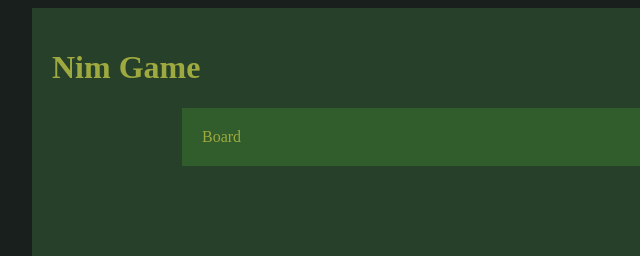
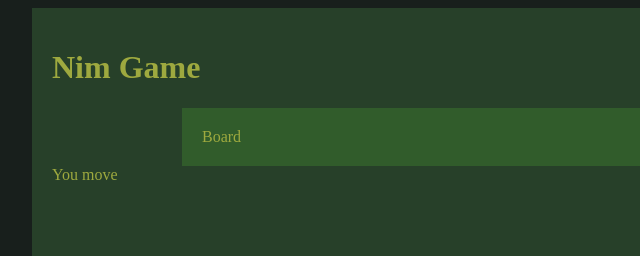
Before and after one commit to GhitaB/nim-game, a plain HTML site: page index.html in a window 1280 px wide. Shown: the top 256 px of the page, 188-828 px from the left. Drawn offline with Linux system fonts and the light colour scheme.

Commit message:
Info container.

```diff
--- a/index.html
+++ b/index.html
@@ -12,6 +12,9 @@
       <div class="board">
         Board
       </div>
+      <div class="info">
+        You move
+      </div>
     </div>
     <script src="script.js"></script>
   </body>
```
